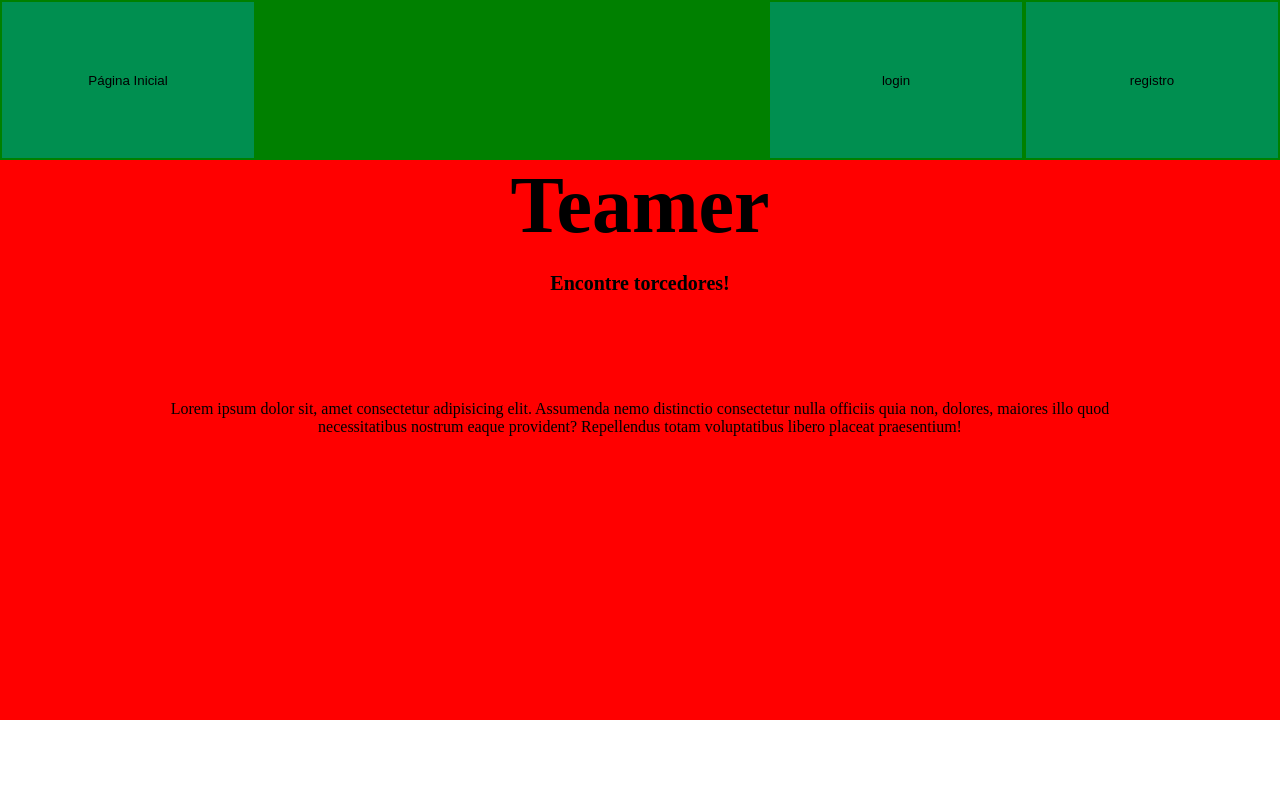
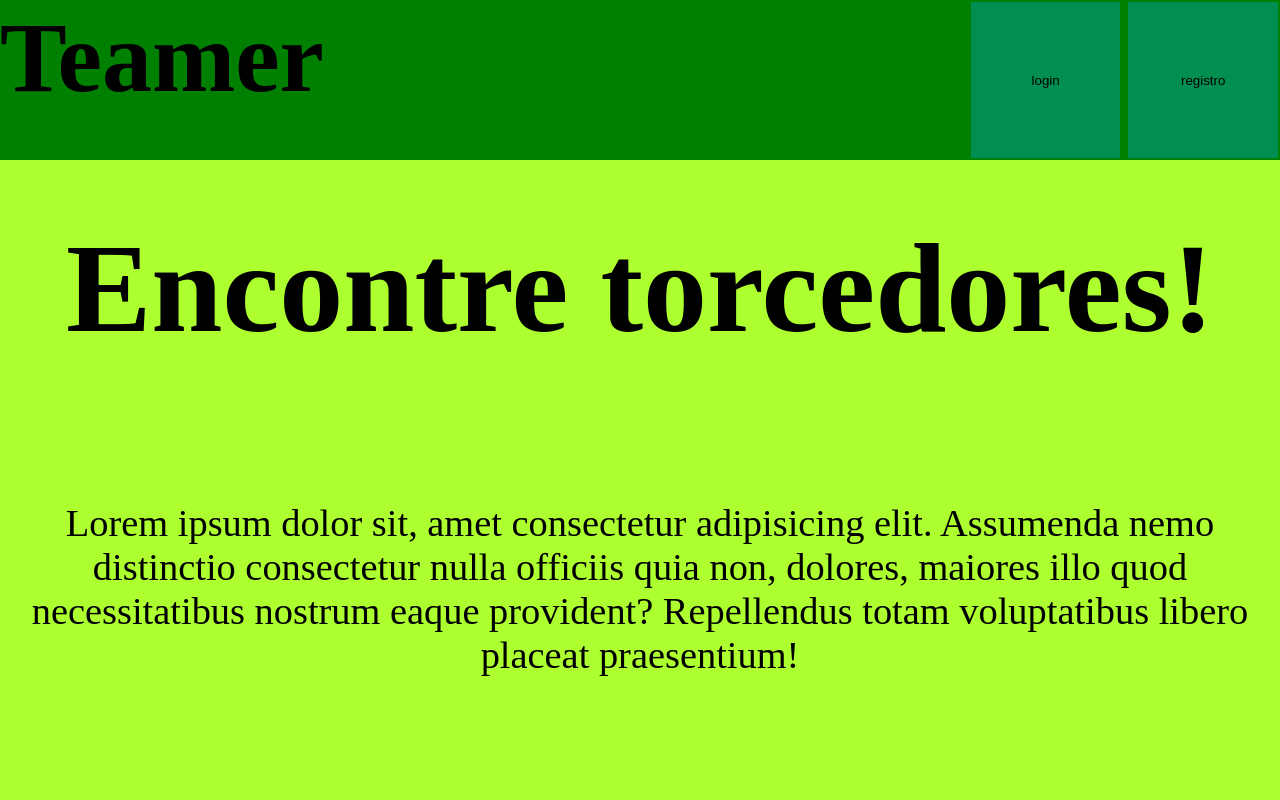
Before and after one commit to gb-grande/SemComp25, a website: page public/home.html in a window 1280 px wide. Drawn offline with Linux system fonts and the light colour scheme.

Commit message:
home quase finalizada

```diff
--- a/public/home.html
+++ b/public/home.html
@@ -5,21 +5,28 @@
     <meta http-equiv="X-UA-Compatible" content="IE=edge">
     <meta name="viewport" content="width=device-width, initial-scale=1.0">
     <title>Teamer</title>
-    <link rel="stylesheet" href="../style/home.css">
+    <link rel="stylesheet" href="./style/home.css">
 </head>
 <body>
 
     <nav id="header">
-        <button id="home">Página Inicial</button>
-        <button id="login-button">login</button>
-        <button id="register-button">registro</button>
+        <div id="logo">
+            <h1 style="font-size: 100px">Teamer</h1> <!--Arruma essa poha depois-->
+        </div>
+        <div id = "buttons">
+            <a href="login.html"><button class="button">login</button></a>
+            <a href="home.html"><button class="button">registro</button></a>
+        </div>
     </nav>
     <div id="textos">
-        <h1 class="description">Teamer</h1>
-        <h2 class="description">Encontre torcedores!</h2>
-        <p class="description">Lorem ipsum dolor sit, amet consectetur adipisicing elit. Assumenda nemo distinctio consectetur
-            nulla officiis quia non, dolores, maiores illo quod necessitatibus nostrum eaque provident?
-            Repellendus totam voluptatibus libero placeat praesentium!</p>
+        <div id="texto-1">
+            <h1 style="font-size: 10vw;">Encontre torcedores!</h2>
+        </div>
+        <div id="texto-2">
+            <p style="font-size: 3vw;">Lorem ipsum dolor sit, amet consectetur adipisicing elit. Assumenda nemo distinctio consectetur
+                nulla officiis quia non, dolores, maiores illo quod necessitatibus nostrum eaque provident?
+                Repellendus totam voluptatibus libero placeat praesentium!</p>
+        </div>
     </div>
 
 </body>
--- a/public/style/home.css
+++ b/public/style/home.css
@@ -8,23 +8,35 @@ body{
     height: 20vh;
     text-align: right;
     display: flex;
+    justify-content: space-between;
 }
 
 #textos{
-    height: 70vh;
-    background-color: red;
+    height: 80vh;
+    background-color: greenyellow;
+}
+
+#texto-1{
+    height: 40%;
+    display: flex;
+    justify-content: center;
+    align-items: center;
+}
+
+#texto-2{
+    height: 60%;
+    display: flex;
+    justify-content: center;
+    align-items: center;
 }
 
 h1{
-    font-size: 80px;
-    height: 20%;
     margin: 0px;
 }
 
-h2{
-    font-size: 20px;
-    height: 20%;
-    margin: 0px;
+p{
+    margin-top: 0px;
+    text-align: center;
 }
 
 .description{
@@ -33,7 +45,7 @@ h2{
     padding-right: 10vw;
 }
 
-#home{
+#home-button{
     background-color: #008f50;
     border: 2px green solid;
     height: 100%;
@@ -41,16 +53,13 @@ h2{
     margin-right: 40%;
 }
 
-#login-button{
+.button{
     background-color: #008f50;
     border: 2px green solid;
     height: 100%;
-    width: 20%;
+    width: 12vw;
 }
 
-#register-button{
-    background-color: #008f50;
-    border: 2px green solid;
+#logo{
     height: 100%;
-    width: 20%;
 }
```
